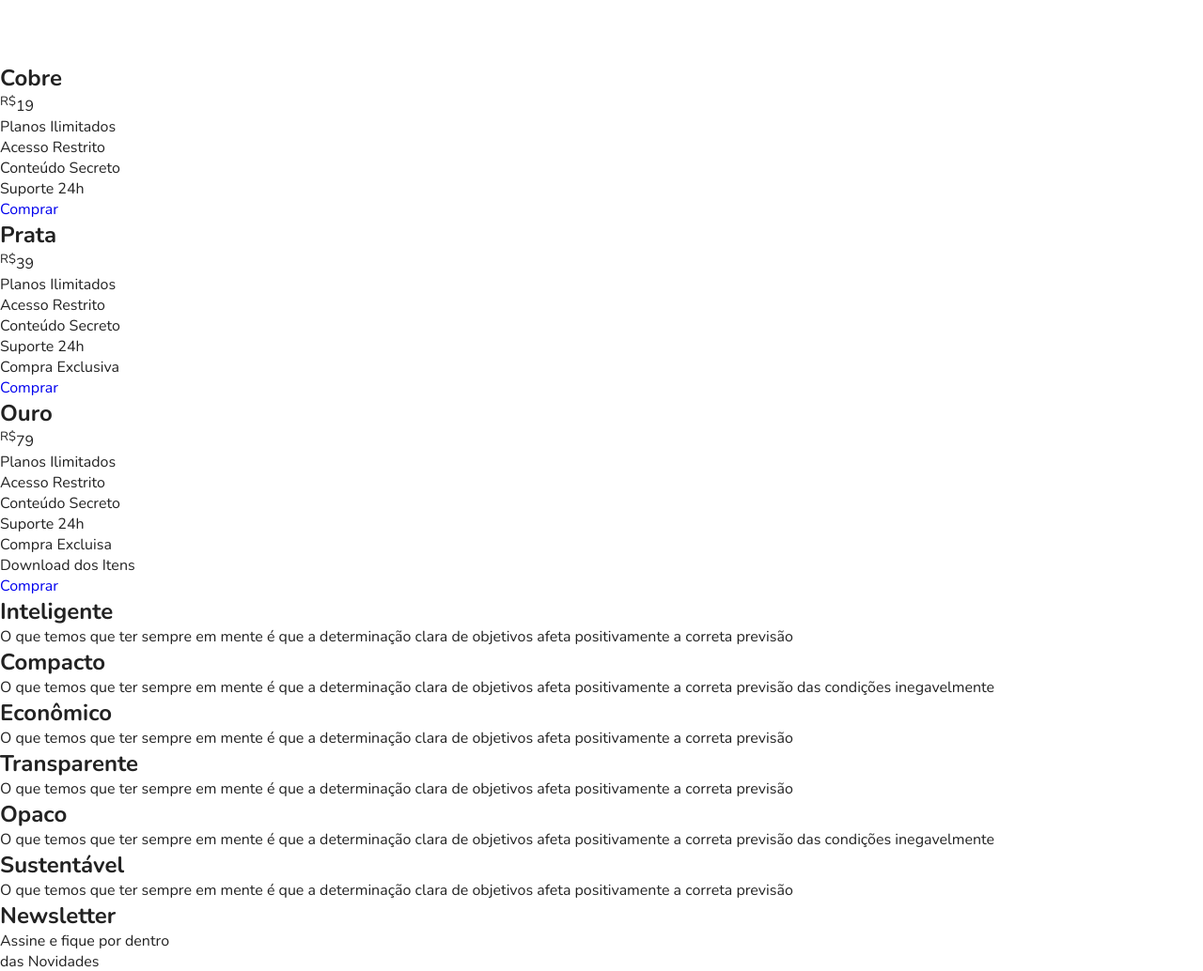
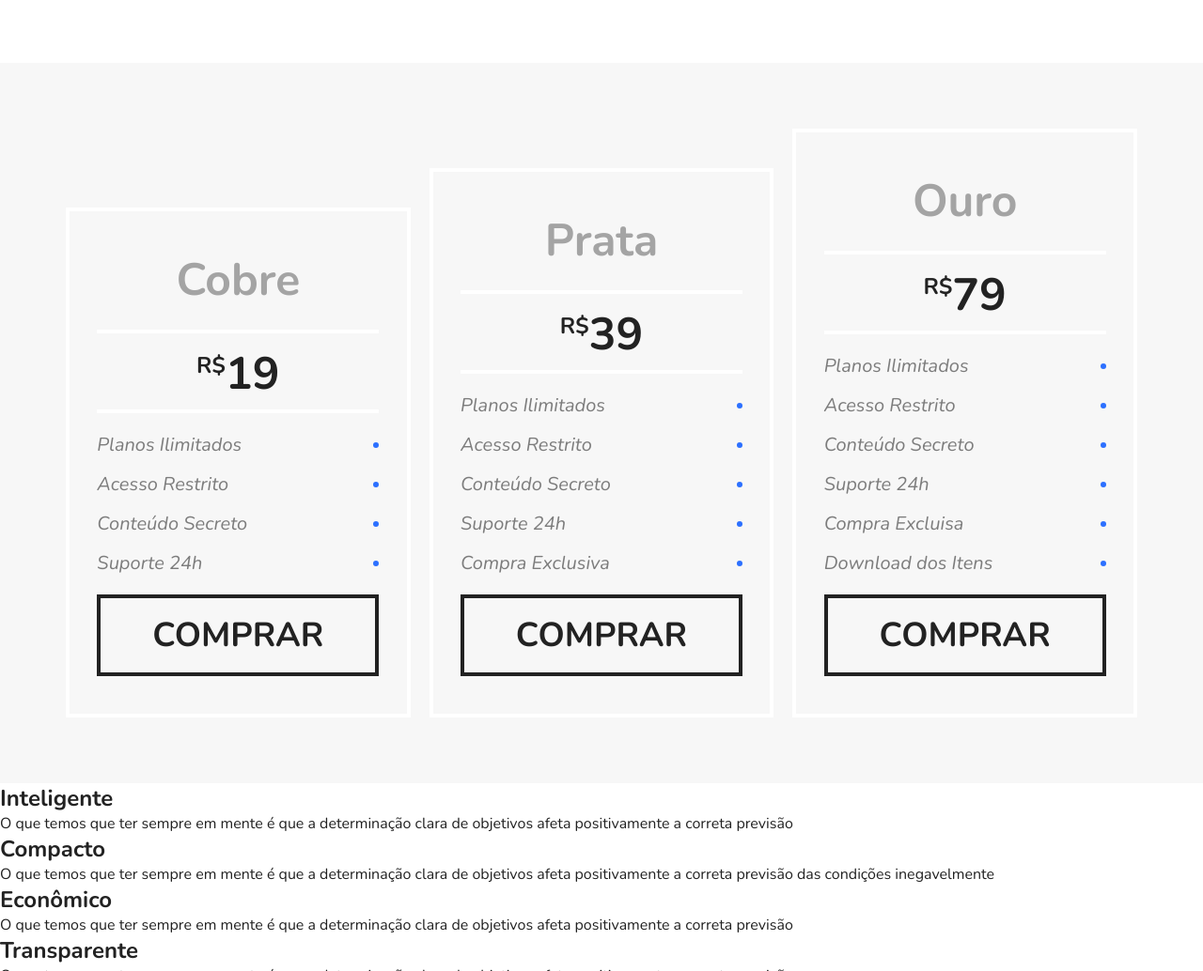
Before and after one commit to pedrobissetti/FlexBlog, a website: page index.html in a window 1280 px wide. Shown: the part 1754-2788 px from the top of the page at 94% size. Drawn offline with nearby package versions, Linux system fonts and the light colour scheme.

Commit message:
sessao dos produtos estilizado

```diff
--- a/css/style.css
+++ b/css/style.css
@@ -172,3 +172,94 @@ img {
 .blue {
   border-top: 8px solid #66d9eb;
 }
+
+/* PREÇO */
+.preco {
+  background: #f7f7f7;
+  padding: 60px;
+  display: flex;
+  flex-wrap: wrap;
+  align-items: flex-end;
+}
+
+.preco-item {
+  flex: 1 1 260px;
+  border: 4px solid #FFF;
+  padding: 20px;
+  margin: 10px;
+}
+
+.preco-item h2 {
+  font-size: 3em;
+  color: #a4a4a4;
+  text-align: center;
+  margin-top: 20px;
+}
+
+.preco-item span {
+  max-width: 300px;
+  margin: 20px auto;
+  display: block;
+  text-align: center;
+  font-weight: bold;
+  padding: 10px 0 5px 0;
+  border-top: 4px solid #FFF;
+  border-bottom: 4px solid #FFF;
+  font-size: 3em;
+}
+
+.preco-item sup {
+  font-size: 1.5rem;
+}
+
+.preco-item ul {
+  max-width: 300px;
+  margin: 20px auto;
+  font-size: 1.25em;
+  font-style: italic;
+  color: #7c7c7c;
+}
+
+.preco-item li {
+  display: flex;
+  justify-content: space-between;
+  align-items: center;
+  margin-bottom: 15px;
+}
+
+.preco-item li::after {
+  content: '';
+  display: block;
+  width: 6px;
+  height: 6px;
+  background: #2c70ff;
+  border-radius: 50%;
+}
+
+.preco-item a {
+  max-width: 300px;
+  display: block;
+  margin: 20px auto;
+  border: 4px solid;
+  color: #222222;
+  text-transform: uppercase;
+  font-weight: bold;
+  font-size: 2.25em;
+  padding: 15px 0;
+  text-align: center;
+}
+
+/* RESPONSIVO */
+@media (max-width: 800px) {
+  .preco {
+    padding-left: 10px;
+    padding-right: 10px;
+  }
+  /* Ordem dos itens no MOBILE */
+  .preco .preco-item:nth-child(3) {
+    order: -2;
+  }
+  .preco .preco-item:nth-child(2) {
+    order: -1;
+  }
+}
```
